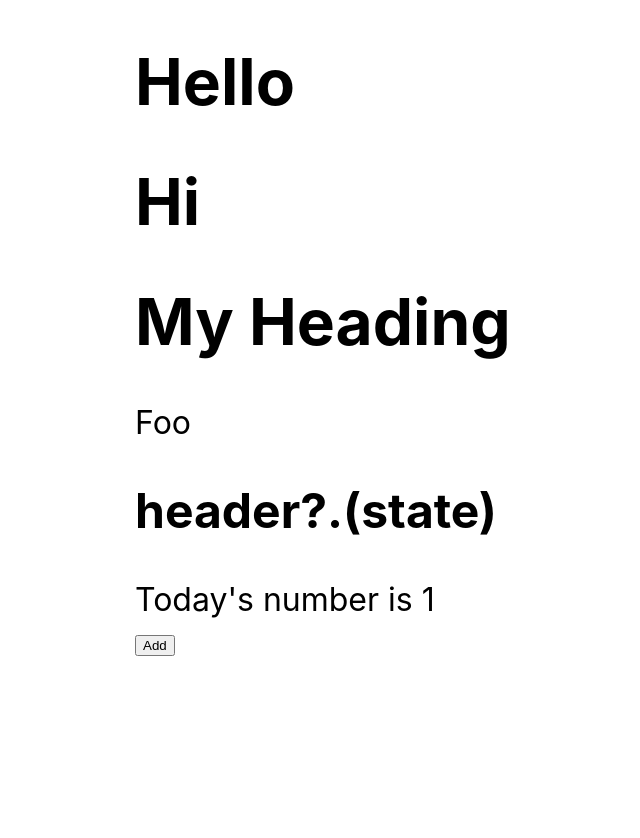
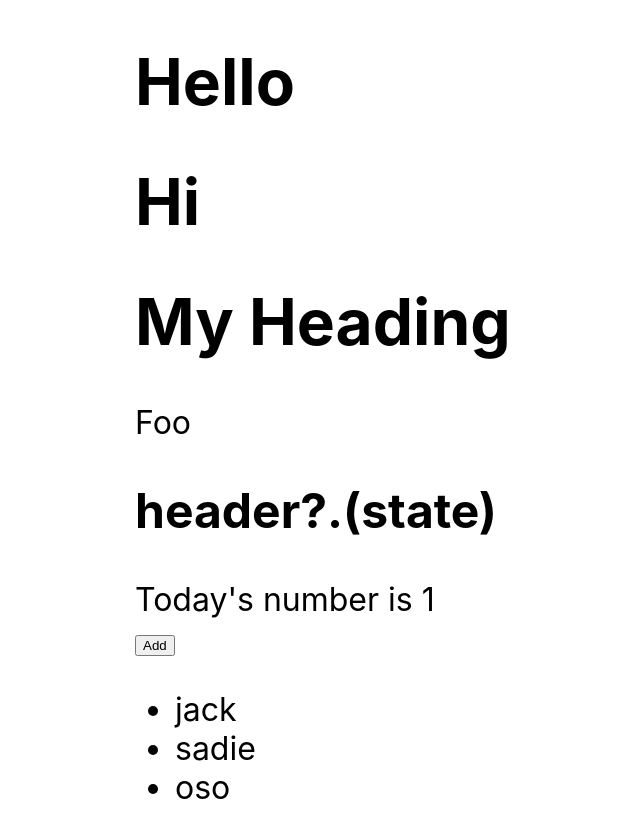
Before and after one commit to gseals/typescript-for-react, a React (Create React App) app: page / in a window 1280 px wide. Shown: the whole page, without its empty margins (105-745 px from the left). Before the commit the page ends 800 px from the top, so only its background shows below. Built offline with nearby package versions, Linux system fonts and the light colour scheme.

Commit message:
finished covering rendering lists (#6)

```diff
--- a/src/App.tsx
+++ b/src/App.tsx
@@ -48,6 +48,25 @@
   )
 };
 
+// List
+function List<ListItem>({
+  items,
+  render,
+}: {
+  items: ListItem[],
+  render: (item: ListItem) => ReactNode
+}) {
+  return (
+    <ul>
+      {items.map((item, index) => (
+        <li key={index}>
+          {render(item)}
+        </li>
+      ))}
+    </ul>
+  )
+}
+
 function App() {
   return (
     <div>
@@ -59,6 +78,7 @@
         Foo
       </Container>
       <TextWithNumber header={(num: number) => <span>Header {num}</span>}>{(num: number) => <div>Today's number is {num}</div>}</TextWithNumber>
+      <List items={["JACK", "SADIE", "OSO"]} render={(item: string) => <div>{item.toLowerCase()}</div>}></List>
     </div>
   );
 }
```
